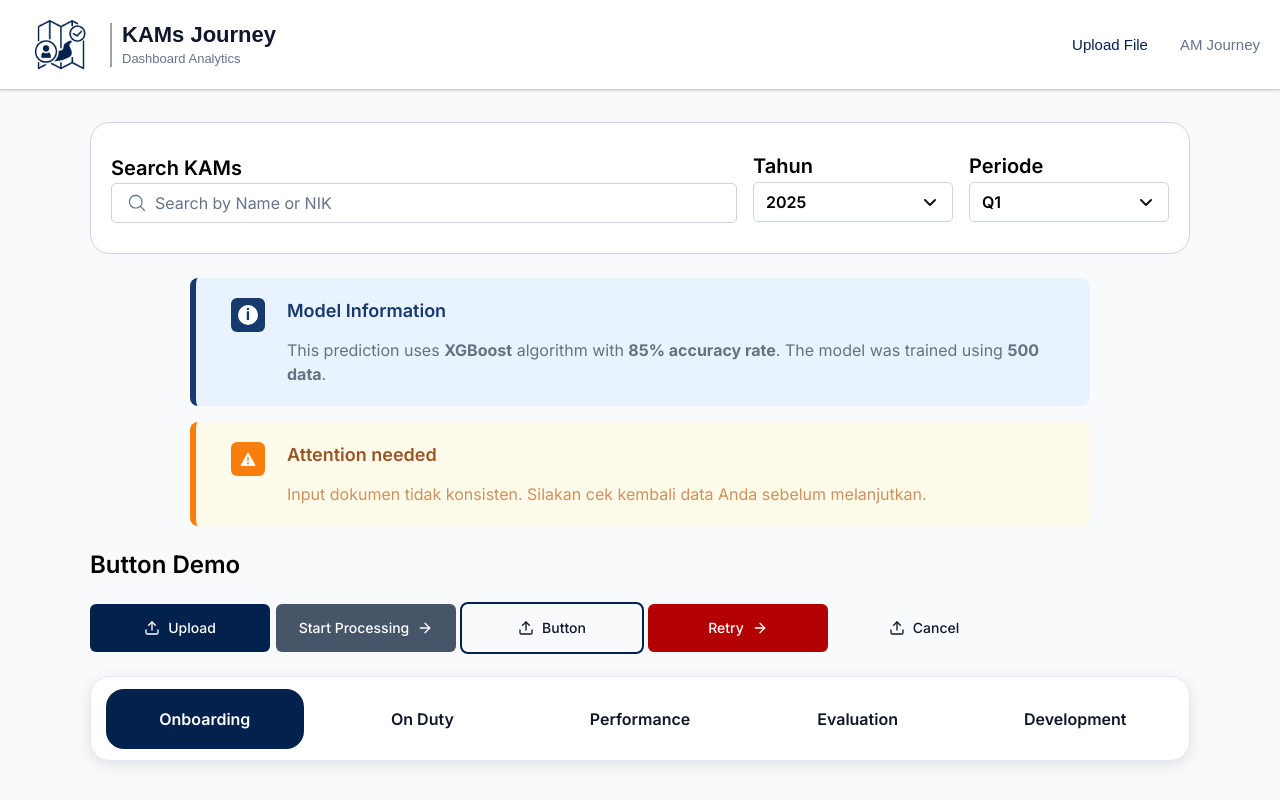
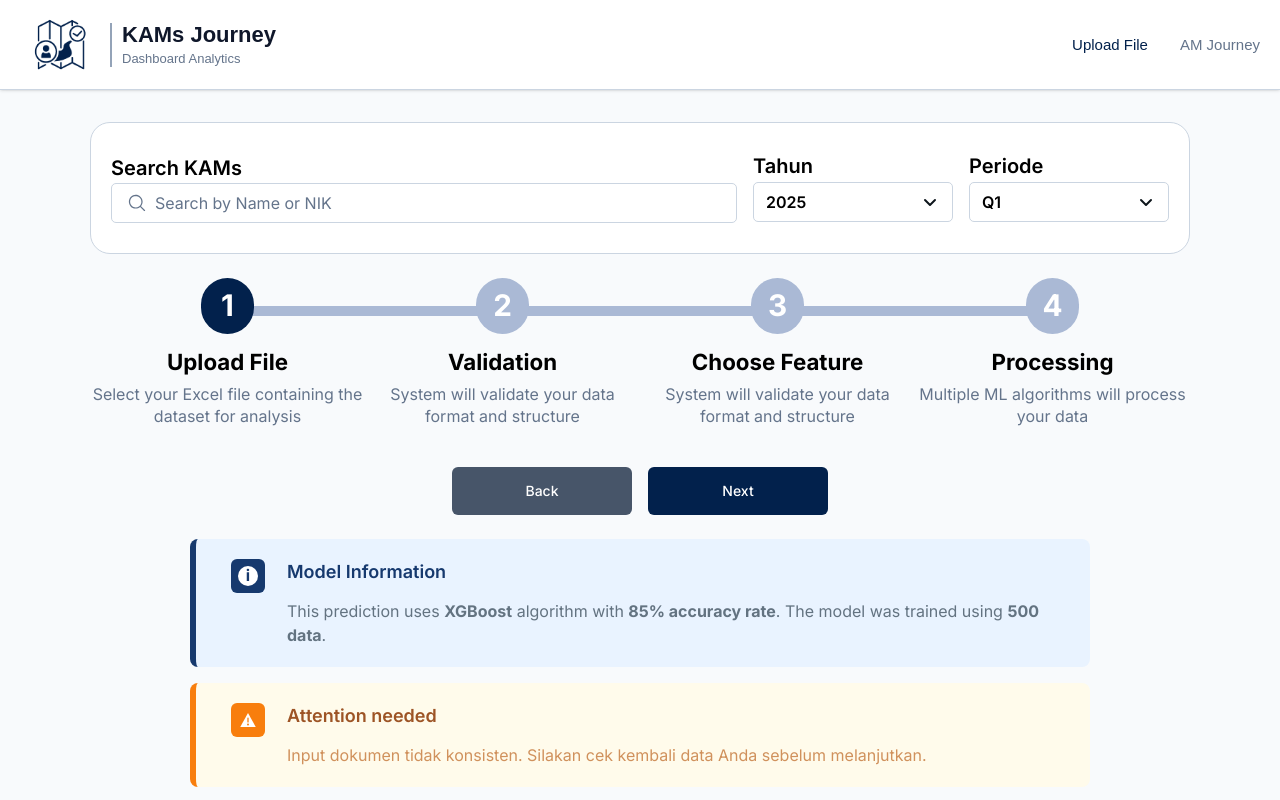
Before and after one commit to sarahnazly/KAMs-Journey, a Next.js app in the folder frontend/: page / in a window 1280 px wide. Shown: the top 800 px of the page. Built offline with nearby package versions, Linux system fonts and the light colour scheme.

Commit message:
feat: add Stepper component

```diff
--- a/frontend/src/app/page.tsx
+++ b/frontend/src/app/page.tsx
@@ -8,6 +8,7 @@ import WarningAlert from "@/components/dashboard/WarningAlert";
 import FilterYear from "@/components/dashboard/FilterYear";
 import FilterQuarter from "@/components/dashboard/FilterQuarter";
 import SearchBar from "@/components/dashboard/SearchBar";
+import Stepper from "@/components/dashboard/Stepper";
 import Toast, { ToastType } from "@/components/common/Toast";
 import TabStage from "@/components/dashboard/TabStage";
 import PopUpWindow from "@/components/modal/PopUpWindow";
@@ -22,6 +23,17 @@ export default function HomePage() {
   const [data, setData] = useState<Record<string, any>[] | null>([]);
   const [loading, setLoading] = useState<boolean>(false);
   const [error, setError] = useState<string>("");
+
+  // Stepper
+  const [activeStep, setActiveStep] = useState(0);
+
+  const steps = [
+    { title: "Upload File", description: "Select your Excel file containing the dataset for analysis" },
+    { title: "Validation", description: "System will validate your data format and structure" },
+    { title: "Choose Feature", description: "System will validate your data format and structure" },
+    { title: "Processing", description: "Multiple ML algorithms will process your data" },
+
+  ]
 
   // Toast
   const [toast, setToast] = useState<{ open: boolean; title: string; message: string; type: ToastType }>({
@@ -117,6 +129,7 @@ export default function HomePage() {
 
   return (
     <div className={`min-h-screen w-full bg-[#F8FAFC] flex flex-col items-center justify-start pt-8 gap-6 ${inter.className}`}>
+
       {/* SearchBar, Year, and Quarter Filter Card */}
       <div className="w-full flex justify-center">
         <div className="w-full max-w-[1100px] bg-white rounded-[20px] border border-[#CBD5E1] flex flex-row items-center gap-4 px-5 py-[30px]" style={{ outlineOffset: -1 }}>
@@ -139,6 +152,33 @@ export default function HomePage() {
             </div>
           </div>
         </div>
+      </div>
+
+      {/* Stepper */}
+      <div className="w-full flex items-center justify-center">
+        <div className="max-w-[1100px] w-full">
+          <Stepper
+            steps={steps}
+            activeStep={activeStep}
+            onStepChange={setActiveStep}
+          />
+        </div>
+      </div>
+
+      {/* Buttons for demo stepper */}
+      <div className="flex gap-4 mt-4">
+        <Button
+          variant="secondary"
+          onClick={() => setActiveStep((prev) => Math.max(prev - 1, 0))}
+        >
+          Back
+        </Button>
+        <Button
+          variant="primary"
+          onClick={() => setActiveStep((prev) => Math.min(prev + 1, steps.length - 1))}
+        >
+          Next
+        </Button>
       </div>
 
       {/* Info & warning alert */}
--- /dev/null
+++ b/frontend/src/components/dashboard/Stepper.tsx
@@ -0,0 +1,120 @@
+import React from "react";
+import clsx from "clsx";
+
+interface Step {
+  title: string;
+  description: string;
+}
+
+interface StepperProps {
+  steps: Step[];
+  activeStep: number;
+  onStepChange?: (step: number) => void;
+}
+
+const Stepper: React.FC<StepperProps> = ({ steps, activeStep, onStepChange }) => {
+  if (!steps || steps.length === 0) {
+    return null;
+  }
+
+  return (
+    <div className="w-full relative" style={{ height: '149.43px' }}>
+      <div className="flex items-start justify-between relative">
+        {steps.map((step, index) => {
+          const isActive = index === activeStep;
+          const isCompleted = index < activeStep;
+          const isInactive = index > activeStep;
+
+          return (
+            <div
+              key={index}
+              className="flex flex-col items-center text-center relative"
+              style={{ flex: 1, maxWidth: '315.44px' }}
+            >
+              {/* Circle number */}
+              <div
+                className={clsx(
+                  "flex items-center justify-center rounded-full font-bold text-white z-10 mx-auto cursor-pointer",
+                  isActive && "bg-[#02214C]",
+                  isCompleted && "bg-[#02214C]",
+                  isInactive && "bg-[#AAB9D5]"
+                )}
+                style={{
+                  width: '53.22px',
+                  height: '55.73px',
+                  fontSize: '29.72px',
+                  lineHeight: '35.67px',
+                  fontWeight: '700'
+                }}
+                onClick={() => {
+                  if (onStepChange && (isCompleted || isActive)) {
+                    onStepChange(index);
+                  }
+                }}
+              >
+                {index + 1}
+              </div>
+
+              {/* Title */}
+              <div
+                className="font-bold text-black"
+                style={{
+                  fontSize: '22.29px',
+                  lineHeight: '26.75px',
+                  fontWeight: '700',
+                  marginTop: '15.27px'
+                }}
+              >
+                {step.title}
+              </div>
+
+              {/* Description */}
+              <div
+                className="text-[#64748B] font-normal"
+                style={{
+                  fontSize: '16px',
+                  lineHeight: '22.29px',
+                  fontWeight: '400',
+                  marginTop: '7.43px'
+                }}
+              >
+                {step.description}
+              </div>
+            </div>
+          );
+        })}
+      </div>
+
+      {/* Connecting lines */}
+      <div className="absolute" style={{ top: '27.86px', left: 0, right: 0 }}>
+        {steps.map((_, index) => {
+          if (index === steps.length - 1) return null;
+
+          const isCompleted = index < activeStep;
+          const lineWidth = `calc((100% - ${steps.length * 53.22}px) / ${steps.length - 1})`;
+          const leftPosition = `calc(${index} * (100% / ${steps.length}) + ${53.22 / 2}px + ${index} * ${53.22}px / ${steps.length})`;
+
+          return (
+            <div
+              key={`line-${index}`}
+              className={clsx(
+                "absolute",
+                isCompleted ? "bg-[#02214C]" : "bg-[#AAB9D5]"
+              )}
+              style={{
+                height: '10px',
+                width: lineWidth,
+                left: `calc(${(index + 1) * (100 / steps.length)}% - ${(100 / steps.length) / 2}%)`,
+                top: 0,
+                outline: `5px solid ${isCompleted ? '#02214C' : '#AAB9D5'}`,
+                outlineOffset: '-5px'
+              }}
+            />
+          );
+        })}
+      </div>
+    </div>
+  );
+};
+
+export default Stepper;
```
